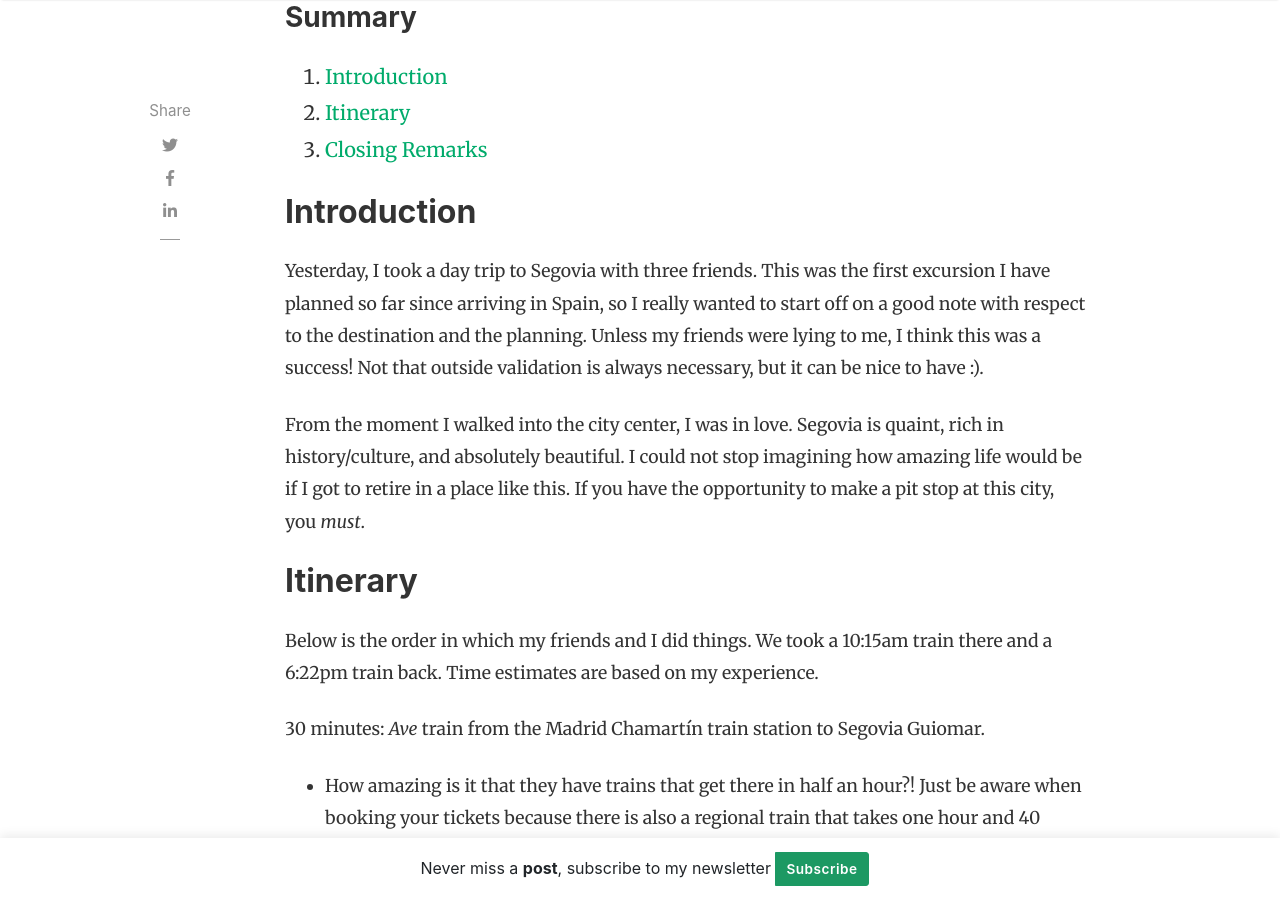
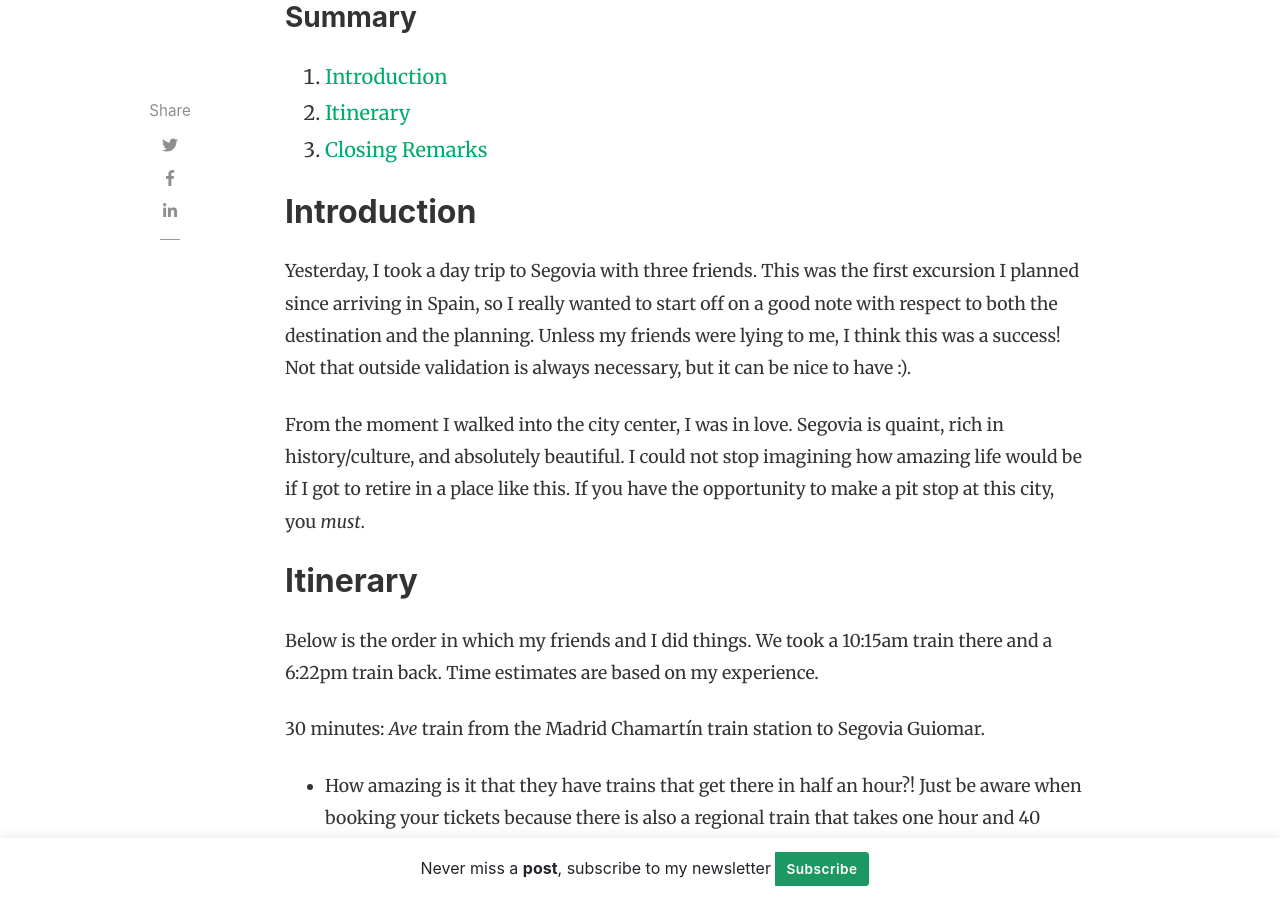
Before and after one commit to kyrab/website, a Jekyll site: the page built from _posts/2021-09-19-day-segovia.md, in a window 1280 px wide and 900 px high, scrolled down 1298 px. Built offline with Jekyll 4.4.1, drawn with Linux system fonts in a browser that asks for light colours; nearby versions of some CDN libraries; comment, search, counter and statistics services are not loaded.

Commit message:
Changed sentence

```diff
--- a/_posts/2021-09-19-day-segovia.md
+++ b/_posts/2021-09-19-day-segovia.md
@@ -11,7 +11,7 @@ comments: true
 
 ## Introduction
 
-Yesterday, I took a day trip to Segovia with three friends. This was the first excursion I have planned so far since arriving in Spain, so I really wanted to start off on a good note with respect to the destination and the planning. Unless my friends were lying to me, I think this was a success! Not that outside validation is always necessary, but it can be nice to have :).
+Yesterday, I took a day trip to Segovia with three friends. This was the first excursion I planned since arriving in Spain, so I really wanted to start off on a good note with respect to both the destination and the planning. Unless my friends were lying to me, I think this was a success! Not that outside validation is always necessary, but it can be nice to have :).
 
 From the moment I walked into the city center, I was in love. Segovia is quaint, rich in history/culture, and absolutely beautiful. I could not stop imagining how amazing life would be if I got to retire in a place like this. If you have the opportunity to make a pit stop at this city, you _must_.
 
```
